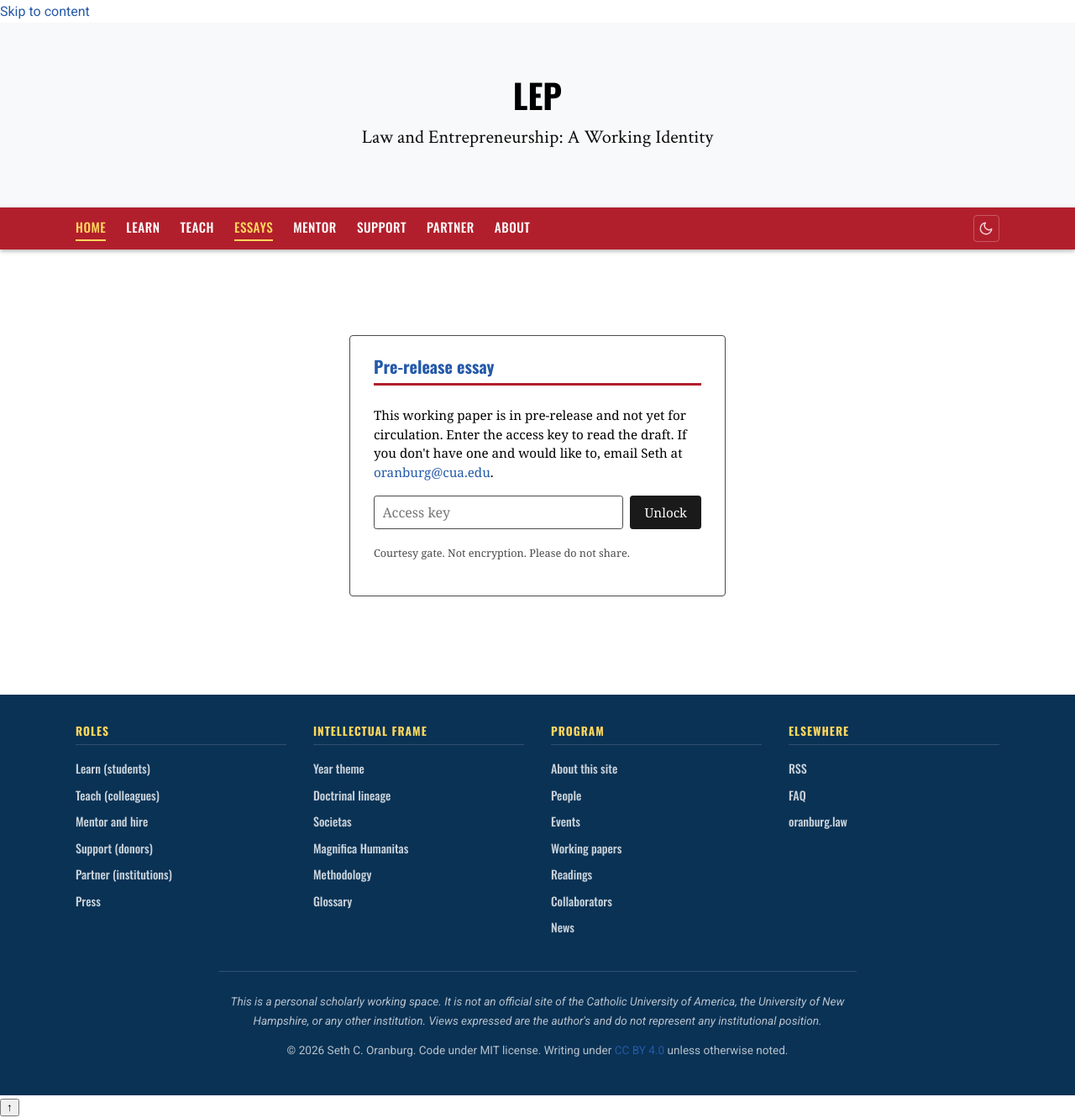
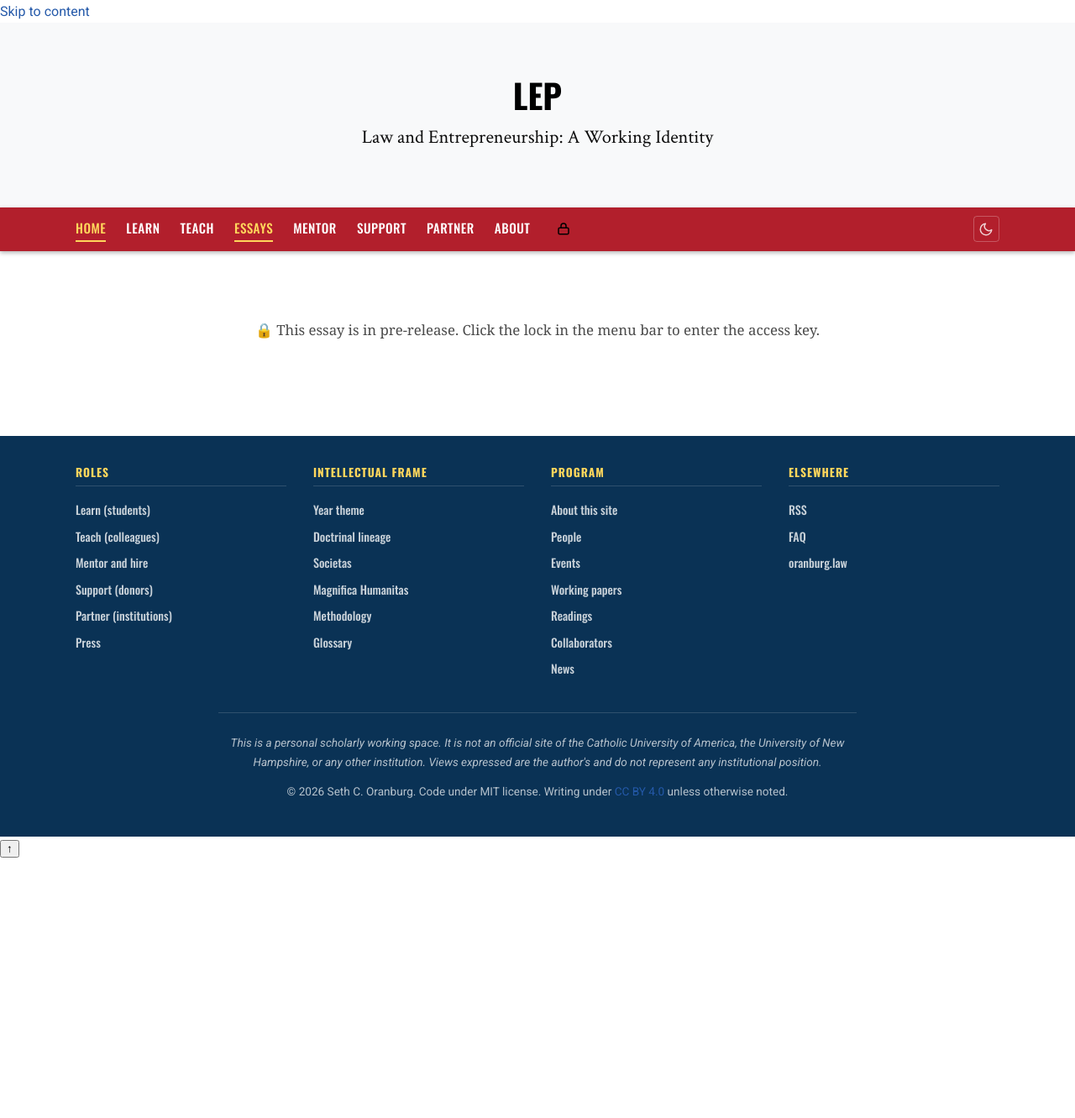
Before and after one commit to Oranburg/LEP, a Jekyll site: the page built from _essays/cua-as-home.md, in a window 1280 px wide. Shown: the whole page at 84% size. Built offline with Jekyll 4.4.1, drawn with Linux system fonts in a browser that asks for light colours; after the commit the page ends 1023 px from its top, so only the background shows below that.

Commit message:
gate: rebuild as global nav-bar lock with sessionStorage unlock

```diff
--- a/_includes/access-gate.html
+++ b/_includes/access-gate.html
@@ -1,44 +1,121 @@
 {%- comment -%}
-Pre-release access gate. Renders a SHA-256-checked password prompt and hides
-the page body until unlocked. Courtesy gate, not encryption — view-source
-can read the body. Use for pre-release essays where the bar is "don't
-casually share" not "keep secret."
+Global pre-release access gate. Triggered by the lock icon in the nav bar.
+SHA-256 of the entered key is compared against site.gate_password_hash.
+Unlock state persists in sessionStorage and reveals any gated content on the
+current and subsequent pages until the tab closes.
+{%- endcomment -%}
 
-Activated by `gated: true` frontmatter on the page. Password hash is set in
-_config.yml as `gate_password_hash` (SHA-256 hex of the chosen password).
-
-The gate caches successful unlocks in sessionStorage so the reader doesn't
-re-enter the password as they navigate between gated pages in one session.
-{%- endcomment -%}
-<div id="lep-gate-prompt" class="lep-gate" role="dialog" aria-labelledby="lep-gate-title">
-  <div class="lep-gate__panel">
-    <h2 id="lep-gate-title">Pre-release essay</h2>
-    <p>This working paper is in pre-release and not yet for circulation. Enter the access key to read the draft. If you don't have one and would like to, email Seth at <a href="mailto:oranburg@cua.edu">oranburg@cua.edu</a>.</p>
+<div id="lep-gate-modal" class="lep-gate-modal" hidden role="dialog" aria-modal="true" aria-labelledby="lep-gate-modal-title">
+  <div class="lep-gate-modal__backdrop" data-gate-close></div>
+  <div class="lep-gate-modal__panel" role="document">
+    <button type="button" class="lep-gate-modal__close" data-gate-close aria-label="Close">&times;</button>
+    <h2 id="lep-gate-modal-title">Pre-release access</h2>
+    <p>Enter the access key to read pre-release essays. If you do not have one and would like one, email Seth at <a href="mailto:oranburg@cua.edu">oranburg@cua.edu</a>.</p>
     <form id="lep-gate-form" autocomplete="off">
-      <label for="lep-gate-input" class="sr-only">Access key</label>
+      <label for="lep-gate-input" class="lep-gate-sr-only">Access key</label>
       <input id="lep-gate-input" type="password" placeholder="Access key" autocomplete="off" required>
       <button type="submit">Unlock</button>
     </form>
-    <p id="lep-gate-error" class="lep-gate__error" hidden>That key does not match. Try again.</p>
-    <p class="lep-gate__note"><small>Courtesy gate. Not encryption. Please do not share.</small></p>
+    <p id="lep-gate-error" class="lep-gate-modal__error" hidden>That key does not match. Try again.</p>
   </div>
-</div>
-<div id="lep-gate-body" hidden>
-  {{ include.content }}
 </div>
 
 <style>
-  .lep-gate { display: flex; align-items: center; justify-content: center; min-height: 50vh; padding: 2rem 1rem; }
-  .lep-gate__panel { max-width: 28rem; padding: 1.5rem 1.75rem; border: 1px solid var(--og-ink-muted, #4A4A4A); border-radius: 0.25rem; background: var(--og-bg, #FFFFFF); font-family: var(--og-font-serif, Georgia, serif); }
-  .lep-gate__panel h2 { margin-top: 0; font-size: 1.25rem; }
-  .lep-gate__panel p { font-size: 0.95rem; line-height: 1.5; }
-  .lep-gate__panel form { display: flex; gap: 0.5rem; margin: 1rem 0 0.5rem; }
-  .lep-gate__panel input { flex: 1; padding: 0.5rem 0.6rem; font-family: inherit; font-size: 1rem; border: 1px solid var(--og-ink-muted, #4A4A4A); border-radius: 0.2rem; }
-  .lep-gate__panel button { padding: 0.5rem 1rem; font-family: inherit; font-size: 0.95rem; border: 1px solid var(--og-ink, #1A1A1A); background: var(--og-ink, #1A1A1A); color: var(--og-bg, #FFFFFF); border-radius: 0.2rem; cursor: pointer; }
-  .lep-gate__panel button:hover { opacity: 0.85; }
-  .lep-gate__error { color: #7B2D26; font-weight: 600; }
-  .lep-gate__note { color: var(--og-ink-muted, #4A4A4A); margin-top: 1rem; }
-  .sr-only { position: absolute; width: 1px; height: 1px; padding: 0; margin: -1px; overflow: hidden; clip: rect(0,0,0,0); border: 0; }
+  .lep-lock-toggle {
+    background: transparent;
+    border: none;
+    color: inherit;
+    cursor: pointer;
+    padding: 0.4rem;
+    display: inline-flex;
+    align-items: center;
+    justify-content: center;
+    line-height: 0;
+    border-radius: 0.25rem;
+  }
+  .lep-lock-toggle:hover { opacity: 0.8; }
+  .lep-lock-toggle .icon-lock-open { display: none; }
+  .lep-lock-toggle.is-unlocked .icon-lock-closed { display: none; }
+  .lep-lock-toggle.is-unlocked .icon-lock-open { display: inline-block; }
+
+  .lep-gate-modal {
+    position: fixed;
+    inset: 0;
+    z-index: 9999;
+    display: flex;
+    align-items: center;
+    justify-content: center;
+    padding: 1rem;
+  }
+  .lep-gate-modal[hidden] { display: none; }
+  .lep-gate-modal__backdrop {
+    position: absolute;
+    inset: 0;
+    background: rgba(0, 0, 0, 0.55);
+  }
+  .lep-gate-modal__panel {
+    position: relative;
+    max-width: 30rem;
+    width: 100%;
+    background: var(--og-bg, #FFFFFF);
+    color: var(--og-ink, #1A1A1A);
+    border: 1px solid var(--og-ink-muted, #4A4A4A);
+    border-radius: 0.35rem;
+    padding: 1.5rem 1.75rem;
+    font-family: var(--og-font-serif, Georgia, serif);
+    box-shadow: 0 20px 60px rgba(0, 0, 0, 0.35);
+  }
+  .lep-gate-modal__panel h2 { margin: 0 0 0.5rem; font-size: 1.25rem; }
+  .lep-gate-modal__panel p { font-size: 0.95rem; line-height: 1.5; margin: 0.5rem 0; }
+  .lep-gate-modal__panel form { display: flex; gap: 0.5rem; margin: 1rem 0 0.25rem; }
+  .lep-gate-modal__panel input {
+    flex: 1;
+    padding: 0.5rem 0.6rem;
+    font-family: inherit;
+    font-size: 1rem;
+    border: 1px solid var(--og-ink-muted, #4A4A4A);
+    border-radius: 0.2rem;
+    background: var(--og-bg, #FFFFFF);
+    color: var(--og-ink, #1A1A1A);
+  }
+  .lep-gate-modal__panel button[type="submit"] {
+    padding: 0.5rem 1rem;
+    font-family: inherit;
+    font-size: 0.95rem;
+    border: 1px solid var(--og-ink, #1A1A1A);
+    background: var(--og-ink, #1A1A1A);
+    color: var(--og-bg, #FFFFFF);
+    border-radius: 0.2rem;
+    cursor: pointer;
+  }
+  .lep-gate-modal__panel button[type="submit"]:hover { opacity: 0.85; }
+  .lep-gate-modal__close {
+    position: absolute;
+    top: 0.4rem;
+    right: 0.6rem;
+    background: transparent;
+    border: none;
+    color: inherit;
+    font-size: 1.5rem;
+    line-height: 1;
+    cursor: pointer;
+    padding: 0.25rem 0.5rem;
+  }
+  .lep-gate-modal__error { color: #7B2D26; font-weight: 600; }
+  .lep-gate-sr-only {
+    position: absolute; width: 1px; height: 1px; padding: 0; margin: -1px;
+    overflow: hidden; clip: rect(0,0,0,0); border: 0;
+  }
+
+  .page-gated[data-gated-locked] .gate-content { display: none; }
+  .page-gated:not([data-gated-locked]) .gate-placeholder { display: none; }
+  .gate-placeholder {
+    padding: 3rem 1rem;
+    text-align: center;
+    font-family: var(--og-font-serif, Georgia, serif);
+    font-size: 1.05rem;
+    color: var(--og-ink-muted, #4A4A4A);
+  }
 </style>
 
 <script>
@@ -59,9 +136,43 @@ re-enter the password as they navigate between gated pages in one session.
     });
   }
 
-  function unlock() {
-    document.getElementById("lep-gate-prompt").hidden = true;
-    document.getElementById("lep-gate-body").hidden = false;
+  function isUnlocked() {
+    try { return sessionStorage.getItem(STORAGE_KEY) === EXPECTED_HASH; }
+    catch (e) { return false; }
+  }
+
+  function applyUnlockState() {
+    var unlocked = isUnlocked();
+    var toggles = document.querySelectorAll(".lep-lock-toggle");
+    toggles.forEach(function (btn) {
+      if (unlocked) {
+        btn.classList.add("is-unlocked");
+        btn.setAttribute("aria-label", "Pre-release access unlocked");
+      } else {
+        btn.classList.remove("is-unlocked");
+        btn.setAttribute("aria-label", "Unlock pre-release content");
+      }
+    });
+    var gated = document.querySelectorAll(".page-gated");
+    gated.forEach(function (el) {
+      if (unlocked) el.removeAttribute("data-gated-locked");
+      else el.setAttribute("data-gated-locked", "");
+    });
+  }
+
+  function openModal() {
+    var modal = document.getElementById("lep-gate-modal");
+    if (!modal) return;
+    modal.hidden = false;
+    var input = document.getElementById("lep-gate-input");
+    if (input) { input.value = ""; setTimeout(function(){ input.focus(); }, 10); }
+    var err = document.getElementById("lep-gate-error");
+    if (err) err.hidden = true;
+  }
+
+  function closeModal() {
+    var modal = document.getElementById("lep-gate-modal");
+    if (modal) modal.hidden = true;
   }
 
   function ready(fn) {
@@ -70,26 +181,47 @@ re-enter the password as they navigate between gated pages in one session.
   }
 
   ready(function () {
-    if (sessionStorage.getItem(STORAGE_KEY) === EXPECTED_HASH) {
-      unlock();
-      return;
+    applyUnlockState();
+
+    document.querySelectorAll(".lep-lock-toggle").forEach(function (btn) {
+      btn.addEventListener("click", function (ev) {
+        ev.preventDefault();
+        if (isUnlocked()) {
+          openModal();
+        } else {
+          openModal();
         }
+      });
+    });
+
+    document.querySelectorAll("[data-gate-close]").forEach(function (el) {
+      el.addEventListener("click", closeModal);
+    });
+
+    document.addEventListener("keydown", function (ev) {
+      if (ev.key === "Escape") closeModal();
+    });
+
     var form = document.getElementById("lep-gate-form");
     var input = document.getElementById("lep-gate-input");
     var err = document.getElementById("lep-gate-error");
+    if (form && input && err) {
       form.addEventListener("submit", function (ev) {
         ev.preventDefault();
         sha256Hex(input.value).then(function (hex) {
           if (hex === EXPECTED_HASH) {
-          sessionStorage.setItem(STORAGE_KEY, EXPECTED_HASH);
+            try { sessionStorage.setItem(STORAGE_KEY, EXPECTED_HASH); } catch (e) {}
             err.hidden = true;
-          unlock();
+            applyUnlockState();
+            closeModal();
           } else {
             err.hidden = false;
             input.select();
+            input.focus();
           }
         });
       });
+    }
   });
 })();
 </script>
--- a/_includes/nav-updated.html
+++ b/_includes/nav-updated.html
@@ -12,6 +12,18 @@
     <li><a href="{{ '/partner/' | relative_url }}">Partner</a></li>
     <li><a href="{{ '/about/' | relative_url }}">About</a></li>
     <li>
+      <button class="lep-lock-toggle" type="button" aria-label="Unlock pre-release content">
+        <svg class="icon-lock-closed" width="18" height="18" viewBox="0 0 24 24" fill="none" stroke="currentColor" stroke-width="2" stroke-linecap="round" stroke-linejoin="round" aria-hidden="true">
+          <rect x="4" y="11" width="16" height="10" rx="2"/>
+          <path d="M8 11V8a4 4 0 0 1 8 0v3"/>
+        </svg>
+        <svg class="icon-lock-open" width="18" height="18" viewBox="0 0 24 24" fill="none" stroke="currentColor" stroke-width="2" stroke-linecap="round" stroke-linejoin="round" aria-hidden="true">
+          <rect x="4" y="11" width="16" height="10" rx="2"/>
+          <path d="M8 11V8a4 4 0 0 1 8 0"/>
+        </svg>
+      </button>
+    </li>
+    <li>
       <button class="theme-toggle" onclick="toggleTheme()" aria-label="Switch to light mode">
         <svg class="icon-sun" width="18" height="18" viewBox="0 0 24 24" fill="none" stroke="currentColor" stroke-width="2" stroke-linecap="round" stroke-linejoin="round" aria-hidden="true">
           <circle cx="12" cy="12" r="5"/><line x1="12" y1="1" x2="12" y2="3"/><line x1="12" y1="21" x2="12" y2="23"/><line x1="4.22" y1="4.22" x2="5.64" y2="5.64"/><line x1="18.36" y1="18.36" x2="19.78" y2="19.78"/><line x1="1" y1="12" x2="3" y2="12"/><line x1="21" y1="12" x2="23" y2="12"/><line x1="4.22" y1="19.78" x2="5.64" y2="18.36"/><line x1="18.36" y1="5.64" x2="19.78" y2="4.22"/>
--- a/_layouts/default.html
+++ b/_layouts/default.html
@@ -50,6 +50,8 @@
 
   {% include footer-updated.html %}
 
+  {% include access-gate.html %}
+
   <!-- Enhanced JavaScript with accessibility improvements -->
   <script src="{{ '/assets/js/site-enhanced.js' | relative_url }}?v={{ site.time | date: '%s' }}"></script>
 
--- a/_layouts/page.html
+++ b/_layouts/page.html
@@ -1,11 +1,17 @@
 ---
 layout: default
 ---
+{%- if page.gated -%}
+<article class="page page-gated" data-gated-locked>
+  <div class="gate-placeholder">
+    <p>&#128274; This essay is in pre-release. Click the lock in the menu bar to enter the access key.</p>
+  </div>
+  <div class="gate-content">
+    {{ content }}
+  </div>
+</article>
+{%- else -%}
 <article class="page">
-  {%- if page.gated -%}
-    {%- capture gated_content -%}{{ content }}{%- endcapture -%}
-    {% include access-gate.html content=gated_content %}
-  {%- else -%}
-    {{ content }}
-  {%- endif -%}
+  {{ content }}
 </article>
+{%- endif -%}
```
Also changed, not shown: _includes/nav.html (+12 -0 lines). Lines whose indentation alone changed are shown as unchanged.
